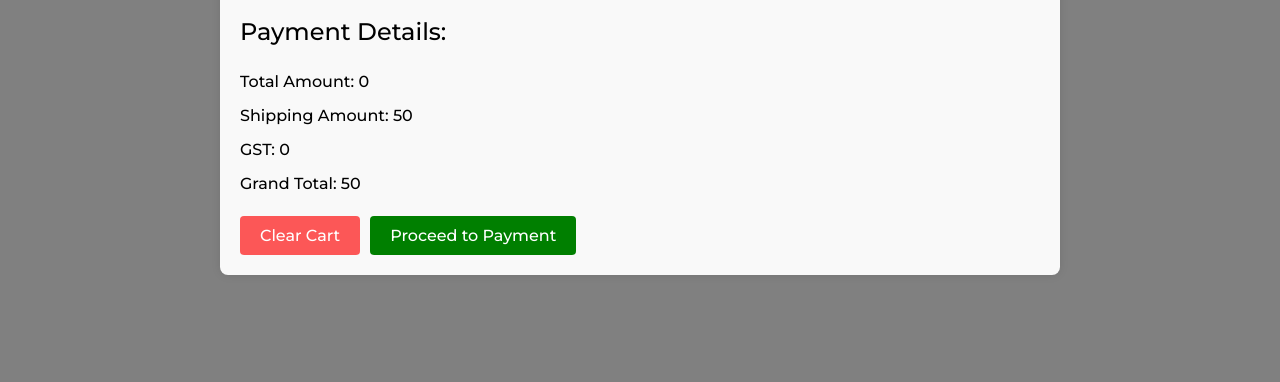
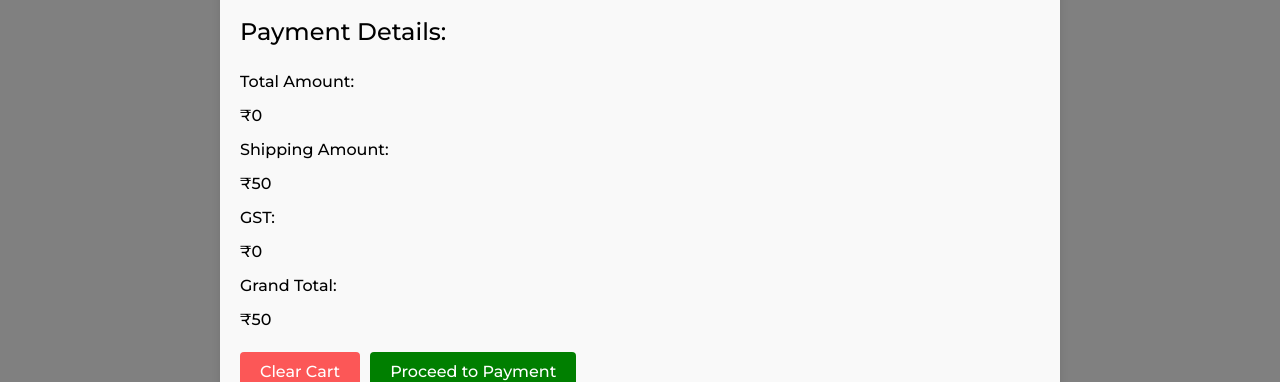
Before and after one commit to MohitNamdev22/MedFlip, a React (Vite) app in the folder MedFlip Mini Project/medflip-frontend/: page /checkout in a window 1280 px wide. Shown: the part 255-637 px from the top of the page. Built offline with nearby package versions, Linux system fonts and the light colour scheme; no server answers.

Commit message:
changes in layout

```diff
--- a/MedFlip Mini Project/medflip-frontend/src/components/Checkout.css
+++ b/MedFlip Mini Project/medflip-frontend/src/components/Checkout.css
@@ -66,6 +66,11 @@
     margin: 10px 0;
   }
 
+  .payment-details h2 p{
+    text-align: right;
+    align-items: flex-end;
+  }
+
   .clear-cart-button {
     background-color: rgb(252, 87, 87);
     color: #fff;
--- a/MedFlip Mini Project/medflip-frontend/src/components/Checkout.jsx
+++ b/MedFlip Mini Project/medflip-frontend/src/components/Checkout.jsx
@@ -45,12 +45,25 @@ function Checkout() {
         </ul>
       </div>
       <div className="payment-details">
-        <h2>Payment Details:</h2>
-        <p>Total Amount: {totalAmount}</p>
-        <p>Shipping Amount: {shippingAmount}</p>
-        <p>GST: {gst}</p>
-        <p>Grand Total: {grandTotal}</p>
-      </div>
+  <h2>Payment Details:</h2>
+  <div className="payment-detail">
+    <p>Total Amount:</p>
+    <p>₹{totalAmount}</p>
+  </div>
+  <div className="payment-detail">
+    <p>Shipping Amount:</p>
+    <p>₹{shippingAmount}</p>
+  </div>
+  <div className="payment-detail">
+    <p>GST:</p>
+    <p>₹{gst}</p>
+  </div>
+  <div className="payment-detail">
+    <p>Grand Total:</p>
+    <p>₹{grandTotal}</p>
+  </div>
+</div>
+
       <button className="clear-cart-button" onClick={clearCart}>Clear Cart</button>
       <button className="proceed-button" onClick={proceedToPayment}>Proceed to Payment</button>
     </div>
```
